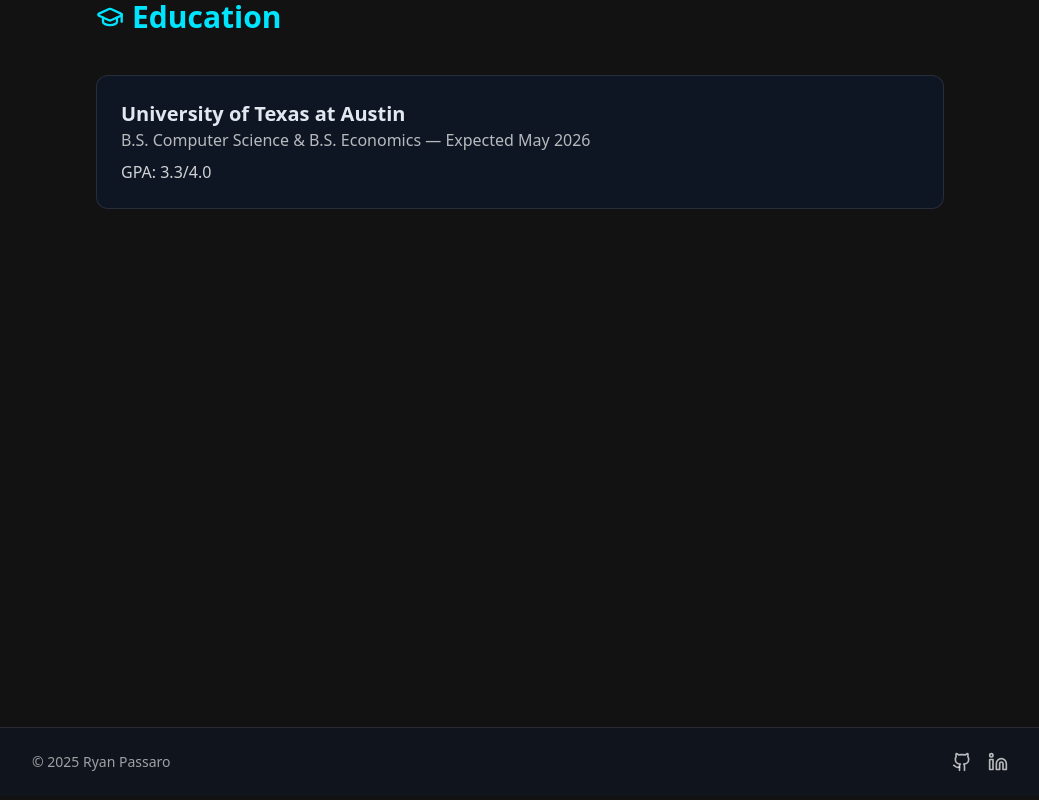
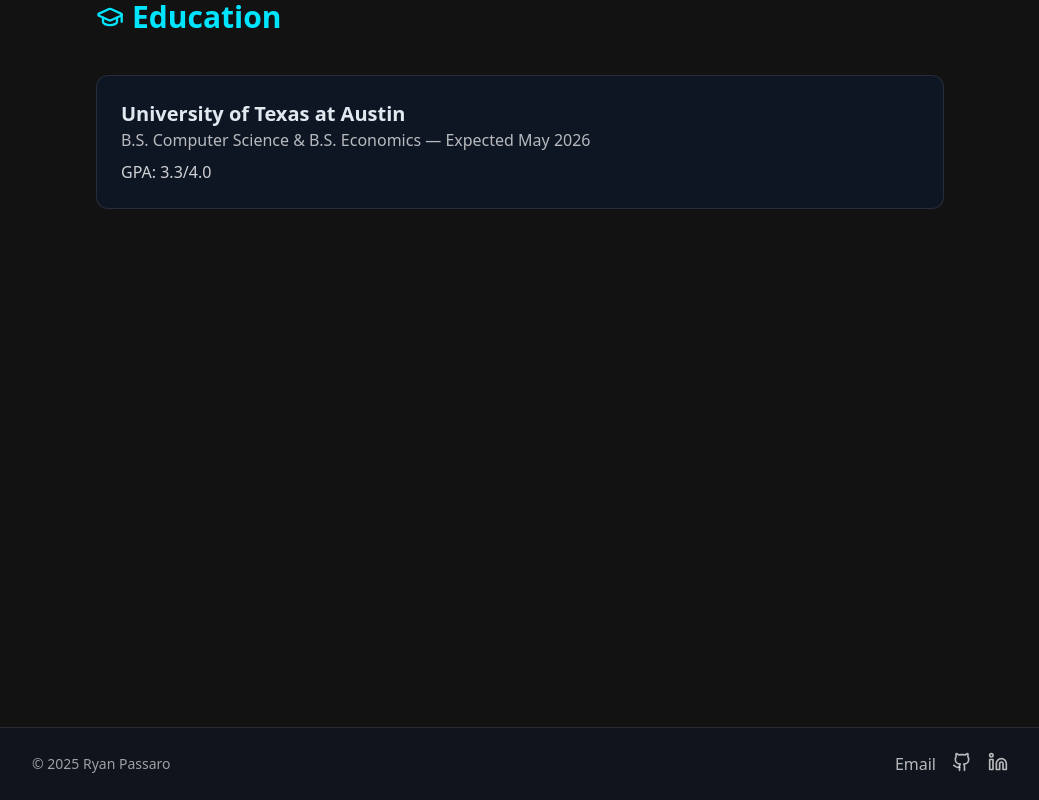
Before and after one commit to rpassaro/website, a Next.js app: page / in a window 1280 px wide. Shown: the part 1896-2696 px from the top of the page, without its empty margins (120-1159 px from the left). Built offline with nearby package versions, Linux system fonts and the light colour scheme.

Commit message:
Fixed email header/footer

```diff
--- a/src/components/Footer.tsx
+++ b/src/components/Footer.tsx
@@ -9,6 +9,16 @@
                     © {new Date().getFullYear()} Ryan Passaro
                 </span>
                 <div className="flex gap-4">
+                    <a
+                        href={`https://mail.google.com/mail/?view=cm&fs=1&to=passaroryan@gmail.com&su=${encodeURIComponent("Hello Ryan")}&body=${encodeURIComponent("Saw your site and wanted to connect.")}`}
+                        target="_blank"
+                        rel="noopener noreferrer"
+                        className="text-white/70 transition hover:text-[var(--accent)] hover:drop-shadow-[0_0_6px_var(--accent)]"
+                        title="Email me"
+                    >
+                        {/* simple text to keep spacing consistent */}
+                        <span className="inline-block">Email</span>
+                    </a>
                     <a
                         href="https://github.com/rpassaro"
                         target="_blank"
--- a/src/components/Header.tsx
+++ b/src/components/Header.tsx
@@ -7,8 +7,10 @@
             <div className="mx-auto flex max-w-5xl items-center justify-end px-6 py-4">
                 <div className="flex items-center gap-4">
                     <a
-                        href="/email"
+                        href={`https://mail.google.com/mail/?view=cm&fs=1&to=passaroryan@gmail.com&su=${encodeURIComponent("Hello Ryan")}&body=${encodeURIComponent("Saw your site and wanted to connect.")}`}
                         title="Email me"
+                        target="_blank"
+                        rel="noopener noreferrer"
                         className="text-white/70 transition hover:text-[var(--accent)] hover:drop-shadow-[0_0_6px_var(--accent)]"
                     >
                         <Mail className="h-5 w-5" />
```
